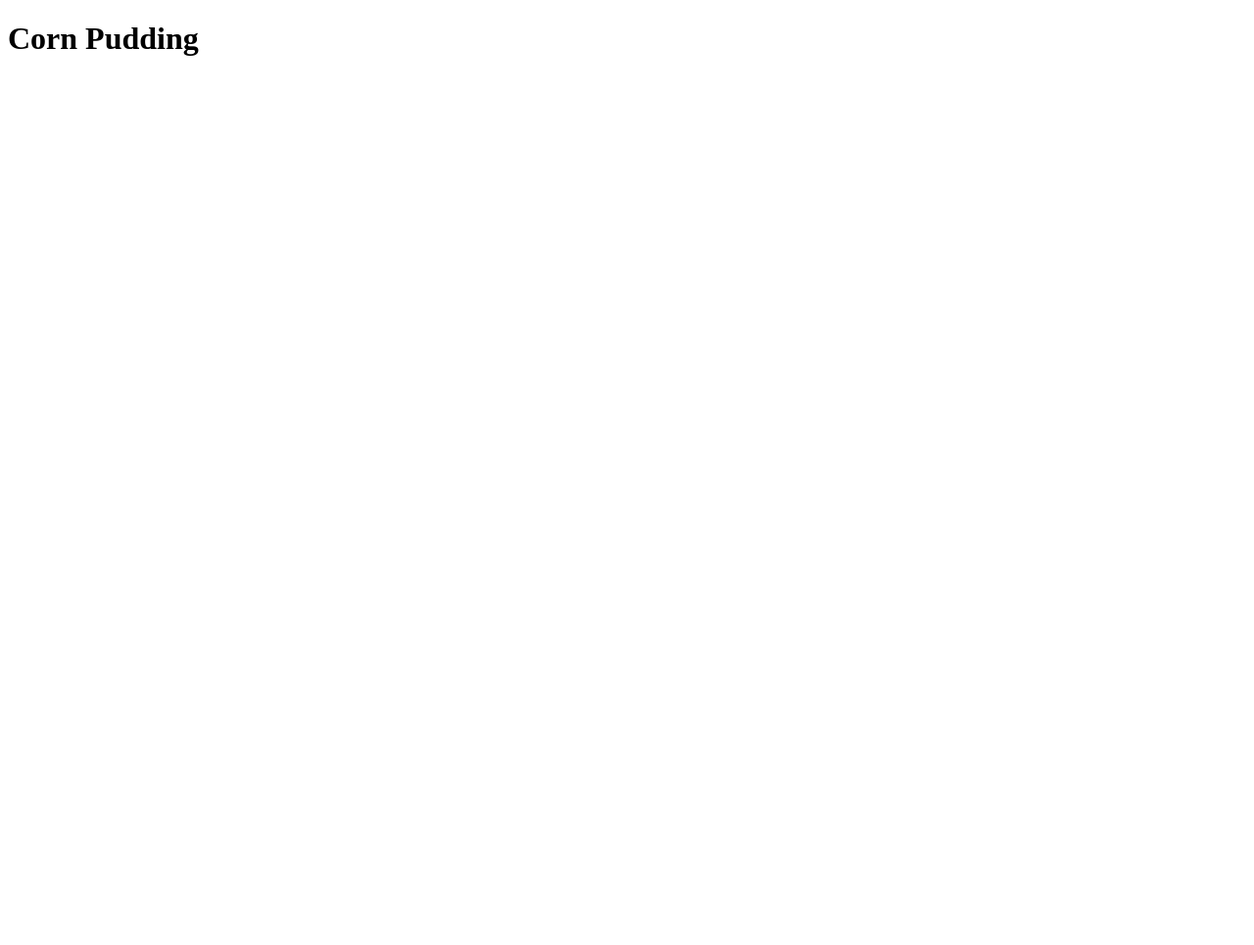
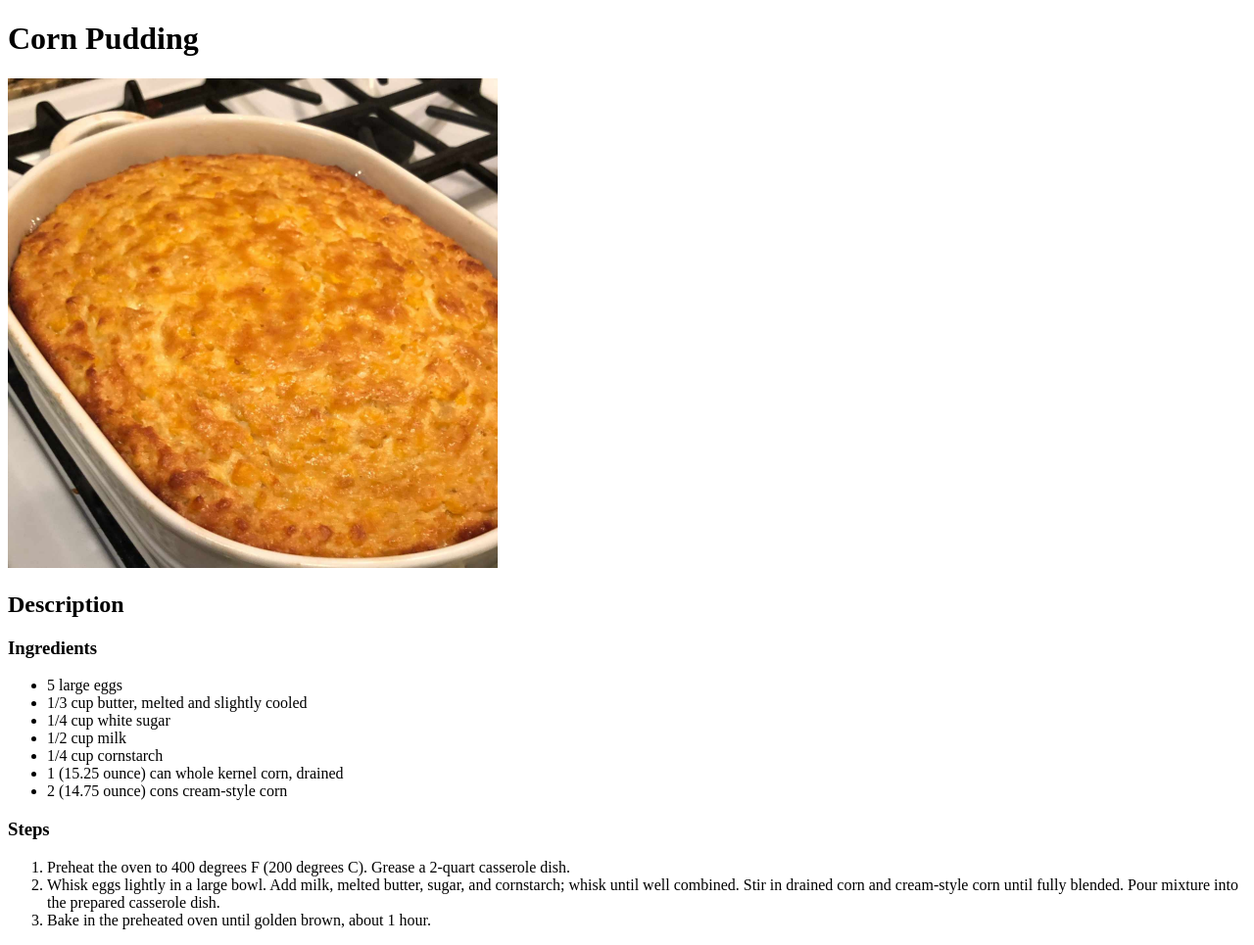
Before and after one commit to marshmallow627/odin-recepies, a plain HTML site: page recipes/corn-pudding.html in a window 1280 px wide. Shown: the whole page at 98% size. Before the commit the page ends 800 px from the top, so only its background shows below. Drawn offline with Linux system fonts and the light colour scheme.

Commit message:
Add page content to corn pudding recipe

```diff
--- a/recipes/corn-pudding.html
+++ b/recipes/corn-pudding.html
@@ -2,10 +2,31 @@
 <html lang="en">
 <head>
     <meta charset="UTF-8">
-    <meta name="viewport" content="width=device-width, initial-scale=1.0">
     <title>Corn Pudding</title>
 </head>
 <body>
     <h1>Corn Pudding</h1>
+    <img src="../img/corn-pudding.jpg" alt="corn pudding" height="500">
+    <h2>Description</h2>
+        <h3>Ingredients</h3>
+            <ul>
+                <li>5 large eggs</li>
+                <li>1/3 cup butter, melted and slightly cooled</li>
+                <li>1/4 cup white sugar</li>
+                <li>1/2 cup milk</li>
+                <li>1/4 cup cornstarch</li>
+                <li>1 (15.25 ounce) can whole kernel corn, drained</li>
+                <li>2 (14.75 ounce) cons cream-style corn</li>
+            </ul>
+        <h3>Steps</h3>
+            <ol>
+                <li>Preheat the oven to 400 degrees F (200 degrees C). Grease a 2-quart casserole dish.</li>
+                <li>Whisk eggs lightly in a large bowl.
+                    Add milk, melted butter, sugar, and cornstarch; whisk until well combined.
+                    Stir in drained corn and cream-style corn until fully blended.
+                    Pour mixture into the prepared casserole dish.
+                </li>
+                <li>Bake in the preheated oven until golden brown, about 1 hour.</li>
+            </ol>
 </body>
 </html>
```
Also changed, not shown: index.html (+1 -1 lines), img/corn-pudding.jpg (added).
